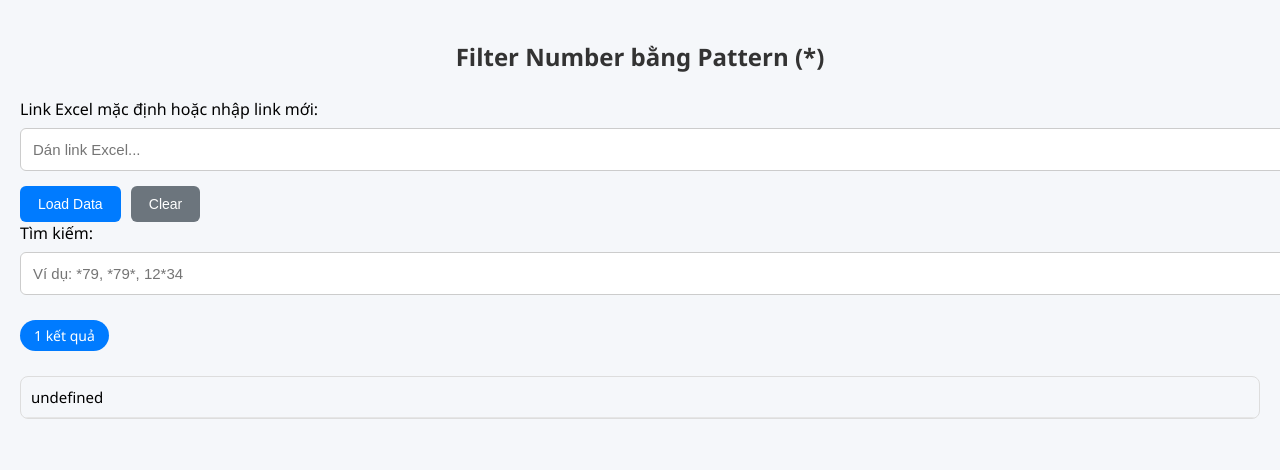
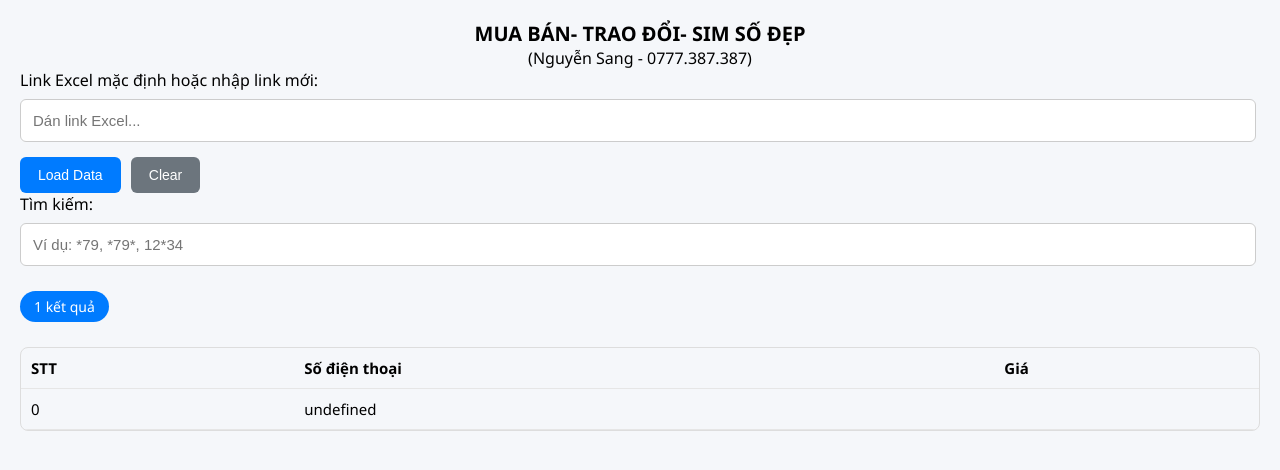
Before and after one commit to nutahgithub/search-sim, a plain HTML site: page index.html in a window 1280 px wide. Drawn offline with Linux system fonts and the light colour scheme; no server answers.

Commit message:
update UI

```diff
--- a/index.html
+++ b/index.html
@@ -22,10 +22,10 @@
 }
 
 h2 {
-    text-align: center;
+    /* text-align: center;
     color: #333;
     font-weight: 600;
-    margin-bottom: 25px;
+    margin-bottom: 25px; */
 }
 
 /* INPUT + BUTTON */
@@ -90,10 +90,11 @@ table tr:hover {
     background: #e8f0fe;
 }
 
-td {
+td, th {
     padding: 10px;
     border-bottom: 1px solid #e6e6e6;
     font-size: 15px;
+    text-align: left ;
 }
 
 .count-box {
@@ -112,12 +113,28 @@ td {
     font-style: italic;
     color: #888;
 }
+#header{
+    display: flex;
+    flex-direction: column;
+    justify-content: center;
+    justify-items: center;
+    text-align: center;
+}
+
+#search-area {
+    margin-right: 30px;
+}
+
 </style>
 </head>
 <body>
 
-<h2>Filter Number bằng Pattern (*)</h2>
+    <div id="header">
+        <div style="font-weight: 700; font-size: 20px;">MUA BÁN- TRAO ĐỔI- SIM SỐ ĐẸP</div>
+        <div>(Nguyễn Sang -  0777.387.387)</div>
+    </div>
 
+    <div id="search-area">
         <label>Link Excel mặc định hoặc nhập link mới:</label>
         <input type="url" id="excelLink" placeholder="Dán link Excel...">
 
@@ -127,11 +144,18 @@ td {
         <br>
         <label>Tìm kiếm:</label>
         <input type="text" id="pattern" placeholder="Ví dụ: *79, *79*, 12*34" oninput="filter()">
+    </div>
+
 
     <div id="countBox" class="count-box" style="display:none;"></div>
 
     <div class="table-wrapper">
         <table>
+            <thead>
+                <th>STT</th>
+                <th>Số điện thoại</th>
+                <th>Giá</th>
+            </thead>
             <tbody id="result"></tbody>
         </table>
     </div>
@@ -201,11 +225,12 @@ function filter() {
 function render(list) {
     let html = "";
 
-    list.forEach(item => {
+    list.forEach((item,index) => {
         html += `
             <tr>
+                <td>${index}</td>
                 <td>${item.number}</td>
-                <td style="text-align:right; font-weight:bold; color:#007bff;">
+                <td style="font-weight:bold; color:#007bff;">
                     ${formatVND(item.price)}
                 </td>
             </tr>
```
Lines whose indentation alone changed are shown as unchanged.
